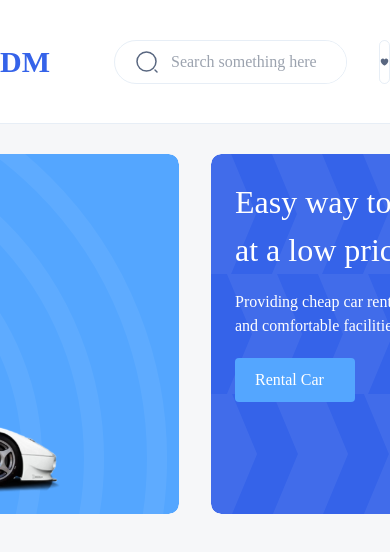
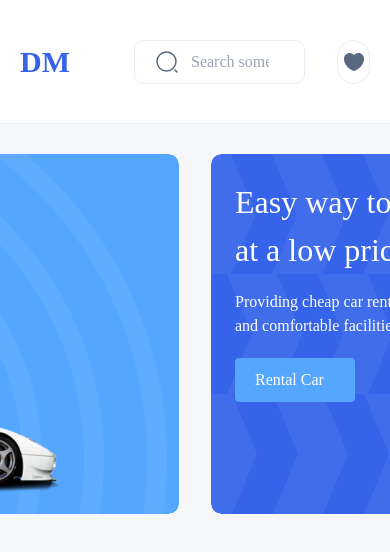
Before and after one commit to Janmuixi/CS-TechChallenge, a Nuxt app: page / in a window 390 px wide. Shown: the top 552 px of the page. Built offline with nearby package versions, Linux system fonts and the light colour scheme; no server answers.

Commit message:
adding responsivenes

```diff
--- a/components/Navbar.vue
+++ b/components/Navbar.vue
@@ -1,8 +1,8 @@
 <template>
     <nav class='fixed w-full top-0 h-[var(--header-height)] bg-white flex flex-row items-center justify-center border-b border-grey-dark/40 z-10'>
-        <NuxtLink to="/" class="text-blue-dark text-3xl font-bold mr-[64px] flex justify-center cursor-pointer"><span>DM</span></NuxtLink>
+        <NuxtLink to="/" class="text-blue-dark text-3xl font-bold mr-[64px] flex justify-center cursor-pointer ml-5 lg:ml-0"><span>DM</span></NuxtLink>
         <Searchbar class="mr-[32px]" />
-        <div class="size-11 border rounded-full border-grey-dark/40 flex justify-center items-center">
+        <div class="size-11 border rounded-full border-grey-dark/40 flex justify-center items-center mr-5 lg:mr-0">
             <img class="size-6 cursor-pointer transition-all hover:size-7" src="@/assets/images/heart-empty.svg" alt="close-button">
         </div>
     </nav>
--- a/components/Searchbar.vue
+++ b/components/Searchbar.vue
@@ -1,10 +1,10 @@
 <template>
-    <div class='w-[1032px] h-[44px] border rounded-full border-grey-dark/40 flex justify-start items-center'>
+    <div class='w-[60%] h-[44px] border lg:rounded-full  rounded-[10px] border-grey-dark/40 flex justify-start items-center'>
         <img class="ml-[20px] size-6 cursor-pointer transition-all hover:size-7" src="@/assets/images/search-normal.svg" alt="search-button">
         <input
             id="searchbar-cross"
             placeholder="Search something here"
-            class="p-3 w-[90%] h-full rounded-full border-none outline-none"
+            class="p-3 lg:w-[90%] w-[60%] h-full border-none outline-none lg:rounded-full  rounded-[10px]"
             type="text"
             v-model="store.searchText"
             @keyup="searchTimeOut()"
--- a/components/card/Car.vue
+++ b/components/card/Car.vue
@@ -2,7 +2,7 @@
     <NuxtLink :to="`/details/${props.car.id}`" class="cursor-pointer w-[304px] h-[388px] rounded-[10px] bg-white p-6 hover:shadow-lg">
         <div class="flex justify-between">
             <div class="w-[200px] font-bold size-5">{{ props.car.name }}</div>
-            <div class="cursor-pointer"  @click="$emit('liked')">
+            <div class="cursor-pointer"  @click.prevent="$emit('liked')">
                 <img v-if="!props.car.liked" src="@/assets/images/Like.svg" alt="like-button">
                 <img v-else src="@/assets/images/heart-filled.svg" alt="like-button">
             </div>
@@ -42,8 +42,6 @@ const props = defineProps({
     car: { type: Object as PropType<Car>, required: true }
 })
 
-const store = useCarsStore()
-
 </script>
 
 <style>
--- a/components/card/Details.vue
+++ b/components/card/Details.vue
@@ -1,6 +1,6 @@
 <template>
     <div class="flex justify-between">
-            <Carrousel :default-image="props.details.img" :extra-image1="props.details.images[0].url" :extra-image2="props.details.images[1].url" />
+            <Carrousel :default-image="details.img" :extra-image1="details.images[0].url" :extra-image2="details.images[1].url" />
             <div class="w-[788px] h-[508px] rounded-[10px] p-6 bg-white relative">
                 <div class="text-3xl font-bold">{{ details.name }}</div>
                 <div class="mt-4 flex justify-start">
--- a/pages/index.vue
+++ b/pages/index.vue
@@ -1,6 +1,6 @@
 <template>
     <div class="my-8 mx-16 flex justify-center mt-[var(--header-height)] min-h-[2000px]">
-        <div class="w-[1312px] mt-[30px]">
+        <div class="max-w-[1312px] mt-[30px]">
             <div class="flex justify-start items-center">
                 <CardBanner
                     :theme="CardThemes.light"
```
